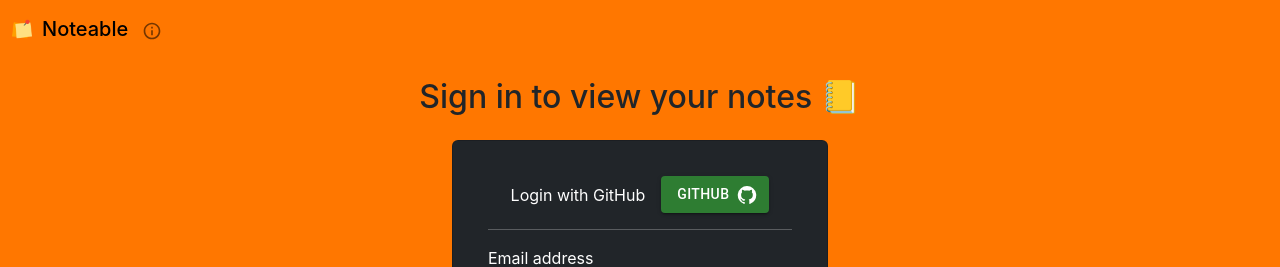
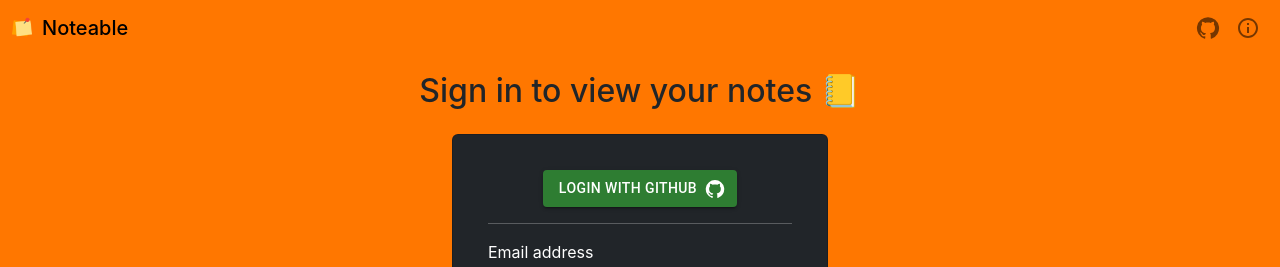
Before and after one commit to Keshav13142/Noteable_React, a React (Create React App) app in the folder frontend/: page / in a window 1280 px wide. Shown: the top 267 px of the page. Built offline with nearby package versions, Linux system fonts and the light colour scheme; no server answers.

Commit message:
Changes to navbar and also removed @react-oauth/google

```diff
--- a/frontend/package.json
+++ b/frontend/package.json
@@ -8,7 +8,6 @@
     "@mui/icons-material": "^5.8.4",
     "@mui/lab": "^5.0.0-alpha.92",
     "@mui/material": "^5.9.1",
-    "@react-oauth/google": "^0.2.6",
     "@testing-library/jest-dom": "^5.16.4",
     "@testing-library/react": "^13.3.0",
     "@testing-library/user-event": "^13.5.0",
--- a/frontend/src/App.js
+++ b/frontend/src/App.js
@@ -9,7 +9,6 @@
 import Navbar from "./components/Navbar";
 import Backdrop from "@mui/material/Backdrop";
 import LinearProgress from "@mui/material/LinearProgress";
-import { GoogleOAuthProvider } from "@react-oauth/google";
 
 function App() {
   //Create a state for maintaing the details of the logged in user (name,id and JWT token)
@@ -23,7 +22,6 @@
   const [info, setInfo] = useState({ open: false, message: "", type: "info" });
   return (
     <>
-      <GoogleOAuthProvider clientId={process.env.REACT_APP_GOOGLE_CLIENT_ID}>
       <BrowserRouter>
         {/* Wrap all the components/routes with the Context provider , set the value of the global state*/}
         <UserContext.Provider
@@ -53,7 +51,6 @@
           <Info />
         </UserContext.Provider>
       </BrowserRouter>
-      </GoogleOAuthProvider>
     </>
   );
 }
--- a/frontend/src/components/Login.jsx
+++ b/frontend/src/components/Login.jsx
@@ -142,7 +142,6 @@
         <h2>Sign in to view your notes 📒</h2>
         <div className="card text-bg-dark home-card">
           <div className="d-flex gap-3 justify-content-center align-items-center">
-            Login with GitHub
             <Button
               color="success"
               onClick={gitHubAuthRedirect}
@@ -150,7 +149,7 @@
               endIcon={<GitHubIcon />}
               className="text-white"
             >
-              GitHub
+              Login with GitHub
             </Button>
           </div>
           <hr />
--- a/frontend/src/components/Navbar.jsx
+++ b/frontend/src/components/Navbar.jsx
@@ -7,7 +7,7 @@
 import LogoutRoundedIcon from "@mui/icons-material/LogoutRounded";
 import LoadingButton from "@mui/lab/LoadingButton";
 import Avatar from "@mui/material/Avatar";
-import { googleLogout } from "@react-oauth/google";
+import GitHubIcon from "@mui/icons-material/GitHub";
 
 const Navbar = () => {
   //Create instance of useNavigate()
@@ -19,7 +19,6 @@
 
   //Executes when the Logout button is clicked
   const logout = async () => {
-    googleLogout();
     setLoading(true);
     //Make a post request to /logout (backend API) with JWT token in header
     const data = await fetch("/api/logout", {
@@ -86,14 +85,9 @@
             <Link className="nav-text" to="/notes">
               Noteable <span style={{ fontWeight: "400" }}></span>
             </Link>
-            <Link className="nav-text" to="/about">
-              <IconButton>
-                <InfoOutlinedIcon fontSize="small" />
-              </IconButton>
-            </Link>
           </div>
 
-          {curr_user && (
+          {curr_user ? (
             <>
               <div
                 className="collapse navbar-collapse"
@@ -141,6 +135,23 @@
                 </ul>
               </div>
             </>
+          ) : (
+            <div className="d-flex justify-content-center align-items-center">
+              {/* eslint-disable-next-line */}
+              <a
+                href="https://github.com/keshav13142/Noteable_React"
+                target="_blank"
+              >
+                <IconButton>
+                  <GitHubIcon fontSize="medium" />
+                </IconButton>
+              </a>
+              <Link to="/about">
+                <IconButton>
+                  <InfoOutlinedIcon fontSize="medium" />
+                </IconButton>
+              </Link>
+            </div>
           )}
         </div>
       </nav>
--- a/frontend/src/components/Register.jsx
+++ b/frontend/src/components/Register.jsx
@@ -81,7 +81,6 @@
         <h2>Create your account 👇</h2>
         <div className="card  text-bg-dark home-card">
           <div className="d-flex gap-3 justify-content-center align-items-center">
-            Register with GitHub
             <Button
               color="success"
               onClick={gitHubAuthRedirect}
@@ -89,7 +88,7 @@
               endIcon={<GitHubIcon />}
               className="text-white"
             >
-              GitHub
+              Register with GitHub
             </Button>
           </div>
           <hr />
```
Also changed, not shown: 1 other file (tests, documents, lock files or other folders). Lines whose indentation alone changed are shown as unchanged.
